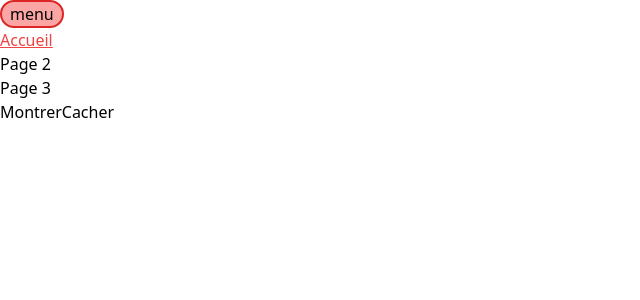
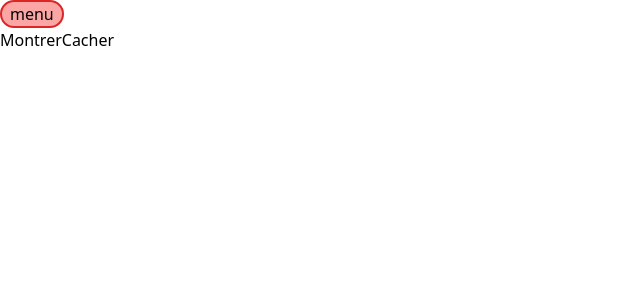
Before and after one commit to MMI-SAE-203/r213-2024-pracht-tp1-LolaRoth, a Vue app: page / in a window 1280 px wide. Shown: the top 300 px of the page, without its empty margins (0-640 px from the left). Built offline with nearby package versions, Linux system fonts and the light colour scheme.

Commit message:
ajt de la fonction pr fermer ou ouvrir le menu par le bouton

```diff
--- a/src/App.vue
+++ b/src/App.vue
@@ -2,6 +2,7 @@
 import { onErrorCaptured } from 'vue'
 import { RouterLink, RouterView } from 'vue-router/auto'
 import {ref} from 'vue'
+
 const menuIsOpen = ref(false)
 
 
@@ -13,7 +14,7 @@ onErrorCaptured((err, instance, info) => {
 
 <template>
   <header>
-    <button
+    <button @pointerdown="menuIsOpen = !menuIsOpen"
     aria-controls="mainNav"
     aria-expanded="true"
     class="rounded-full border-2 border-red-600 bg-red-300 px-2"
@@ -22,9 +23,9 @@ onErrorCaptured((err, instance, info) => {
   </button>
   <nav id="mainNav">
     <ul>
-      <li><RouterLink to="/" class="text-red-500 underline"> Accueil </RouterLink></li>
-      <li><RouterLink to="/" > Page 2 </RouterLink></li>
-      <li><RouterLink to="/" > Page 3 </RouterLink></li>
+      <li v-show="menuIsOpen"><RouterLink to="/" class="text-red-500 underline" > Accueil </RouterLink></li>
+      <li v-show="menuIsOpen"><RouterLink to="/" > Page 2 </RouterLink></li>
+      <li v-show="menuIsOpen"><RouterLink to="/" > Page 3 </RouterLink></li>
     </ul>
   </nav>
 
--- a/src/pages/index.vue
+++ b/src/pages/index.vue
@@ -2,6 +2,7 @@
 import { ref } from 'vue'
 
 const maVar = ref(false)
+const menuIsOpen = ref(false)
 </script>
 
 <template>
```
